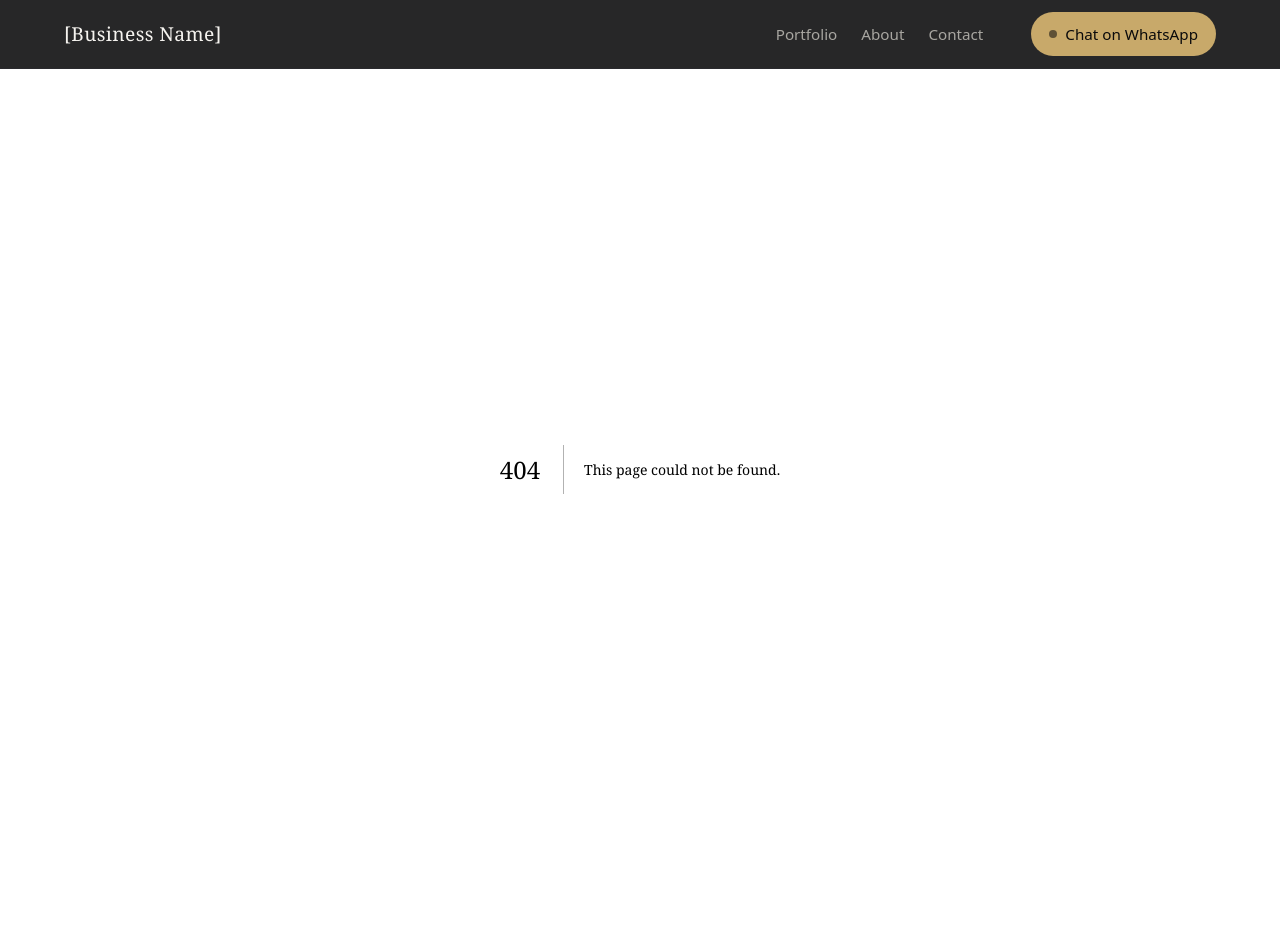
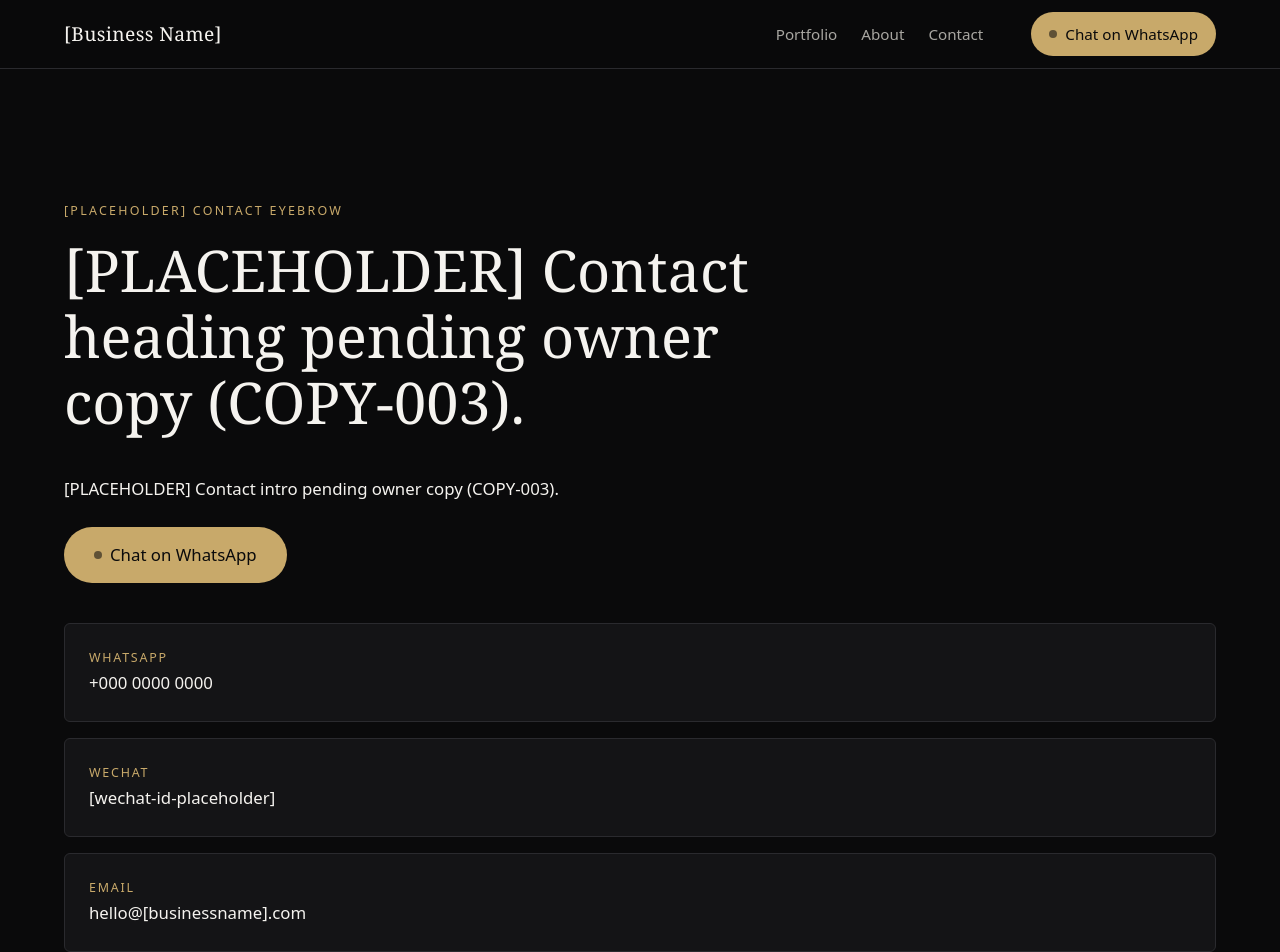
Before and after one commit to abed-fataftah/showpro-production, a Next.js app: page /contact in a window 1280 px wide. Before the commit this address had no page. Shown: the top 952 px of the page. Built offline with nearby package versions, Linux system fonts and the light colour scheme.

Commit message:
feat(sections): About, Portfolio, Contact, Privacy pages (F-003 batch 3)

```diff
--- /dev/null
+++ b/app/contact/page.tsx
@@ -0,0 +1,42 @@
+import { contactPage } from "../../content/contact";
+import { siteSettings } from "../../content/site-settings";
+import { SectionHeading } from "../../components/SectionHeading/SectionHeading";
+import { WhatsAppCTA } from "../../components/WhatsAppCTA/WhatsAppCTA";
+import styles from "../../components/PageIntro/PageIntro.module.css";
+
+export default function ContactPage() {
+  const waDigits = siteSettings.whatsappNumber.replace(/[^\d]/g, "");
+  return (
+    <section className={`container ${styles.page}`}>
+      <SectionHeading eyebrow={contactPage.eyebrow} title={contactPage.heading} as="h1" />
+      <div className={styles.prose}>
+        <p className={styles.lede}>{contactPage.intro}</p>
+      </div>
+
+      <div style={{ marginTop: "var(--space-4)" }}>
+        <WhatsAppCTA size="lg" />
+      </div>
+
+      <ul className={styles.channels}>
+        <li className={styles.channel}>
+          <span className={styles.channelLabel}>WhatsApp</span>
+          <span className={styles.channelValue}>
+            <a href={"https://wa.me/" + waDigits} target="_blank" rel="noopener noreferrer">{siteSettings.whatsappNumber}</a>
+          </span>
+        </li>
+        <li className={styles.channel}>
+          <span className={styles.channelLabel}>WeChat</span>
+          <span className={styles.channelValue}>{siteSettings.wechatId}</span>
+        </li>
+        <li className={styles.channel}>
+          <span className={styles.channelLabel}>Email</span>
+          <span className={styles.channelValue}>
+            <a href={"mailto:" + siteSettings.email}>{siteSettings.email}</a>
+          </span>
+        </li>
+      </ul>
+
+      <p className={styles.note}>Copy-to-clipboard buttons and scannable QR codes are added in a later phase.</p>
+    </section>
+  );
+}
--- /dev/null
+++ b/components/PageIntro/PageIntro.module.css
@@ -0,0 +1,16 @@
+.page { padding-top: var(--space-8); }
+.prose { max-width: 68ch; }
+.prose p { font-size: 1.05rem; margin-bottom: var(--space-4); }
+.lede { color: var(--text); font-size: 1.15rem; }
+.dual { color: var(--text); }
+.subsection { margin-top: var(--space-6); }
+.grid { display: grid; grid-template-columns: repeat(3, 1fr); gap: var(--space-4); margin-top: var(--space-5); }
+.channels { list-style: none; margin: var(--space-5) 0 0; padding: 0; display: flex; flex-direction: column; gap: var(--space-3); }
+.channel { display: flex; flex-direction: column; gap: 2px; padding: var(--space-4); border: 1px solid var(--line); border-radius: 6px; background: var(--surface); }
+.channelLabel { font-size: 0.78rem; letter-spacing: 0.14em; text-transform: uppercase; color: var(--gold); }
+.channelValue { color: var(--text); font-size: 1.05rem; }
+.channelValue a:hover { color: var(--gold); }
+.note { color: var(--faint); font-size: 0.85rem; margin-top: var(--space-4); }
+
+@media (max-width: 820px) { .grid { grid-template-columns: 1fr 1fr; } }
+@media (max-width: 520px) { .grid { grid-template-columns: 1fr; } }
```
Also changed, not shown: app/about/page.tsx (added, +31 -0 lines), app/portfolio/page.tsx (added, +32 -0 lines), app/privacy/page.tsx (added, +14 -0 lines).
